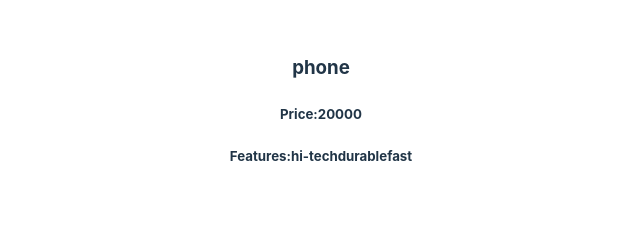
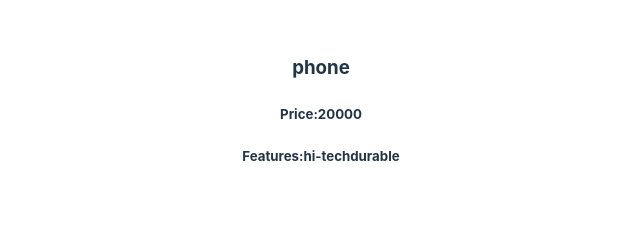
Before and after one commit to MEHULBANSAL2003/React-Js, a React (Vite) app: page / in a window 1280 px wide. Shown: the part 110-339 px from the top of the page, without its empty margins (319-959 px from the left). Built offline with nearby package versions, Linux system fonts and the light colour scheme.

Commit message:
passing arrays as props directly

```diff
--- a/src/ProductTab.jsx
+++ b/src/ProductTab.jsx
@@ -1,11 +1,11 @@
 import Product from "./Product.jsx"
 function ProductTab(){
-    let options=["hi-tech","durable","fast"];
+    //let options=["hi-tech","durable","fast"];
 
 
 return (
     <>
-    <Product title="phone" price={20000} features={options} />
+    <Product title="phone" price={20000} features={["hi-tech","durable"]}/>
     <Product title="laptop" price={50000}/>
     {/* {2000} here price is treated as number..!! */}
     <Product title="pen" price={10}/>
```
Also changed, not shown: src/Product.jsx (+6 -6 lines).
